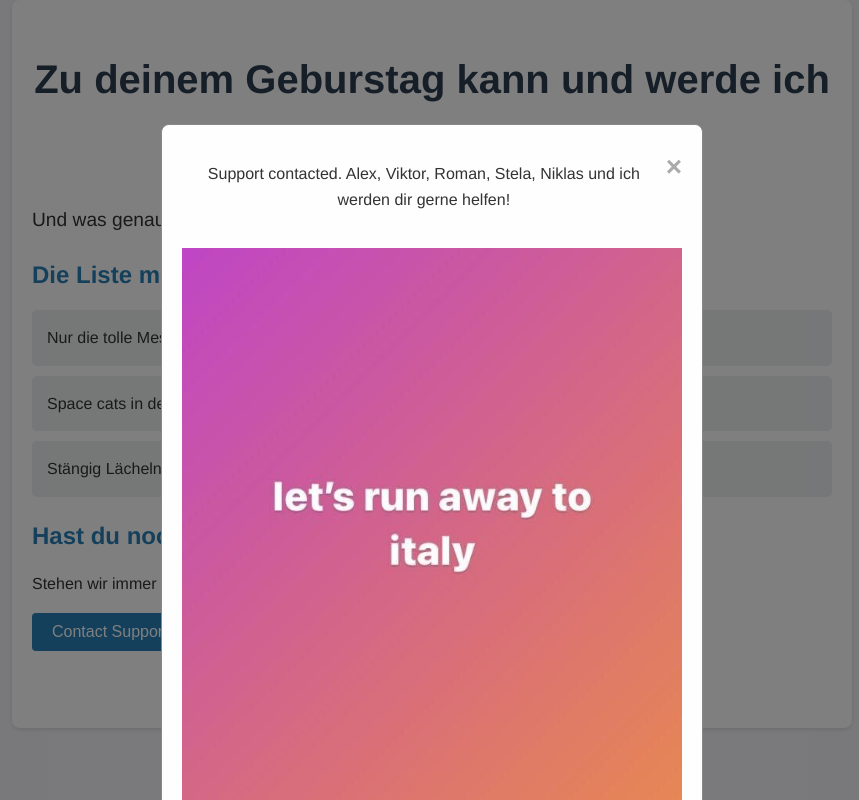
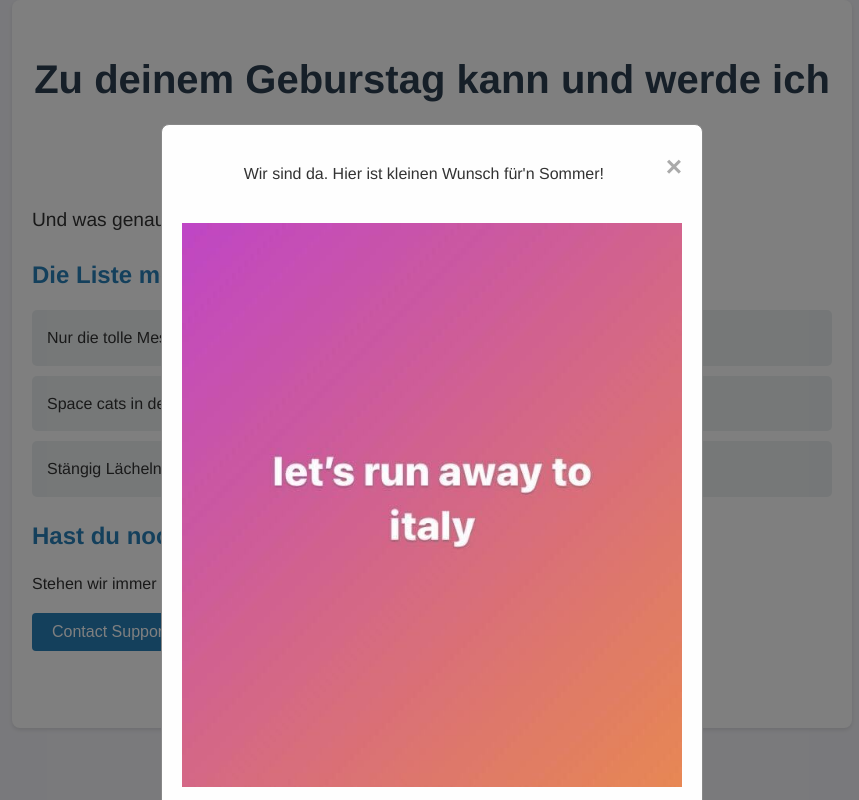
Before and after one commit to David610/-can-i-leave-earlier-this-time, a plain HTML site: page index.html in a window 1280 px wide. Both pictures are taken after a click on the button "Contact Support". Shown: the whole page, without its empty margins (208-1067 px from the left). Drawn offline with Linux system fonts and the light colour scheme.

Commit message:
Update index.html

```diff
--- a/index.html
+++ b/index.html
@@ -39,7 +39,7 @@
     <div id="myModal" class="modal">
         <div class="modal-content">
             <span class="close">&times;</span>
-            <p>Support contacted. Alex, Viktor, Roman, Stela, Niklas und ich werden dir gerne helfen!</p>
+            <p>Wir sind da. Hier ist kleinen Wunsch für'n Sommer!</p>
             <img src="Contact us.jpg" alt="Meme Image" class="meme-image">
         </div>
 
```
